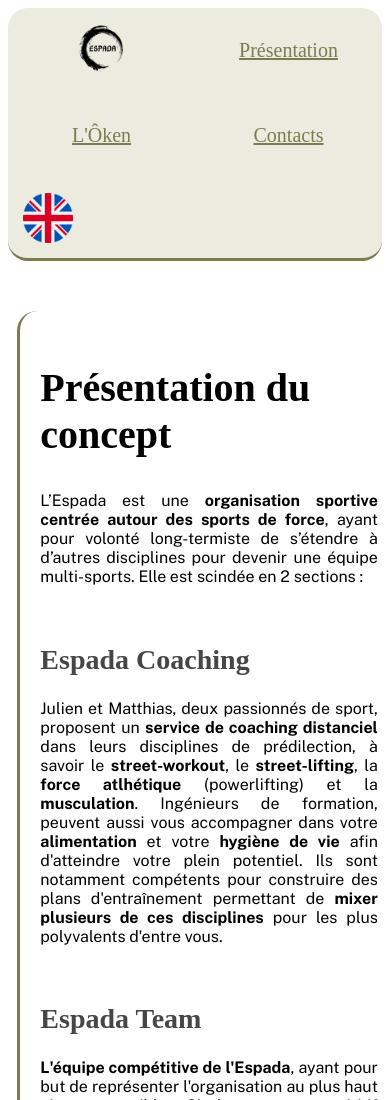
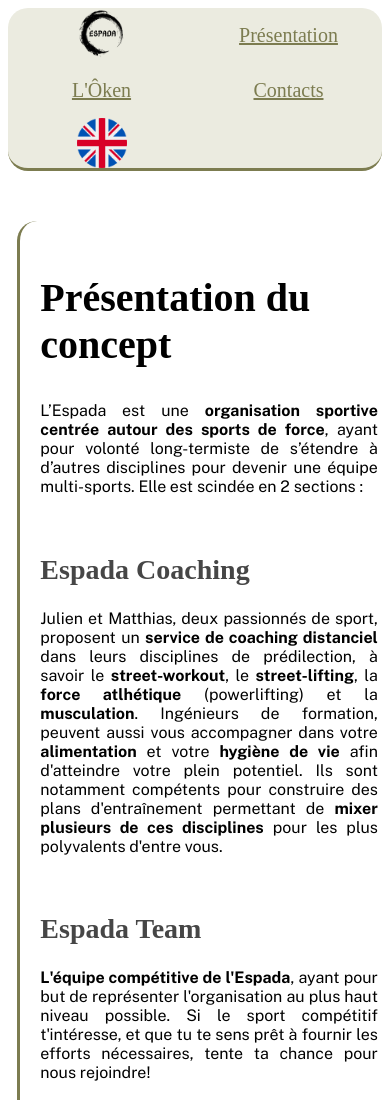
Before and after one commit to TheSovereignOfDawn/EspadaWebSite, a plain HTML site: page index.html in a window 390 px wide. Shown: the top 1100 px of the page. Drawn offline with nearby package versions, Linux system fonts and the light colour scheme; a web font is replaced by a local one.

Commit message:
Try to fix media query issue with language flag

```diff
--- a/style.css
+++ b/style.css
@@ -180,7 +180,7 @@
             grid-template-rows: 1fr 1fr;
         }
 
-        nav a {
+        nav a, nav img {
             margin: auto;
         }
     }
```
